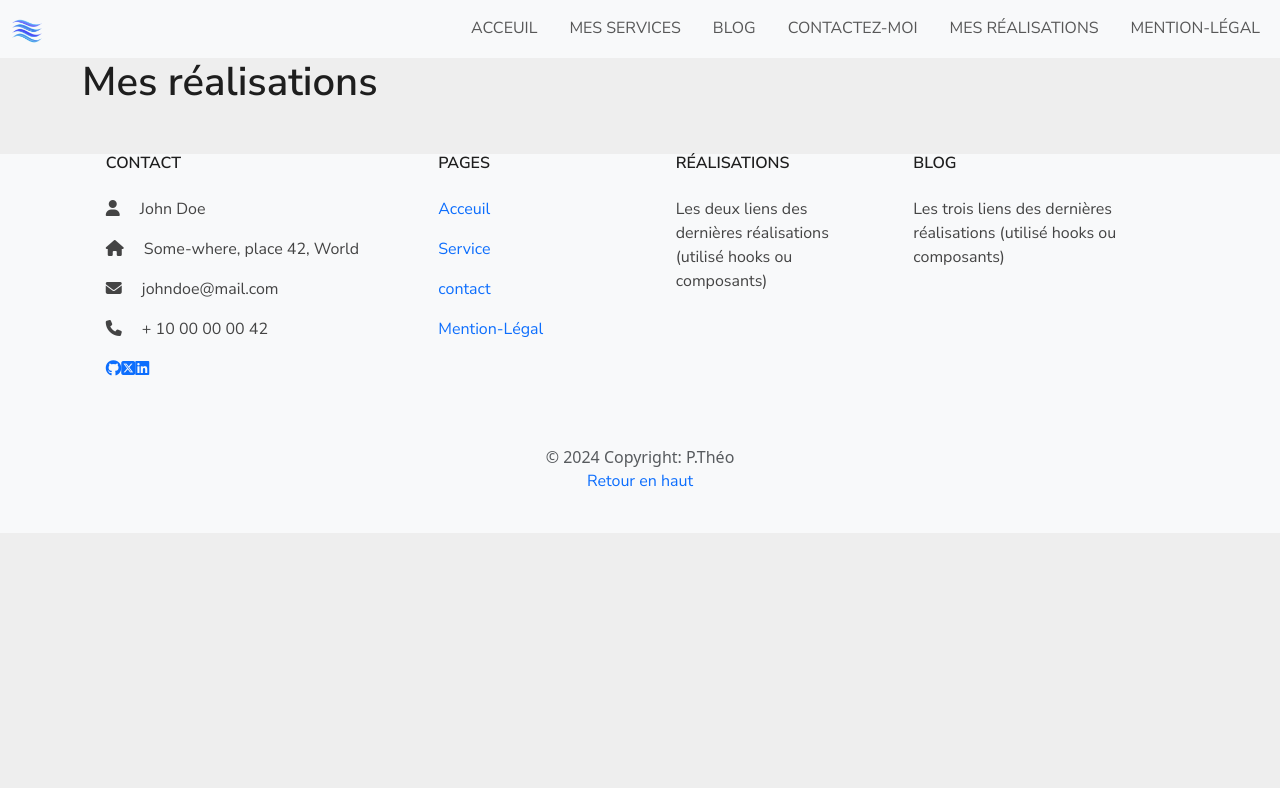
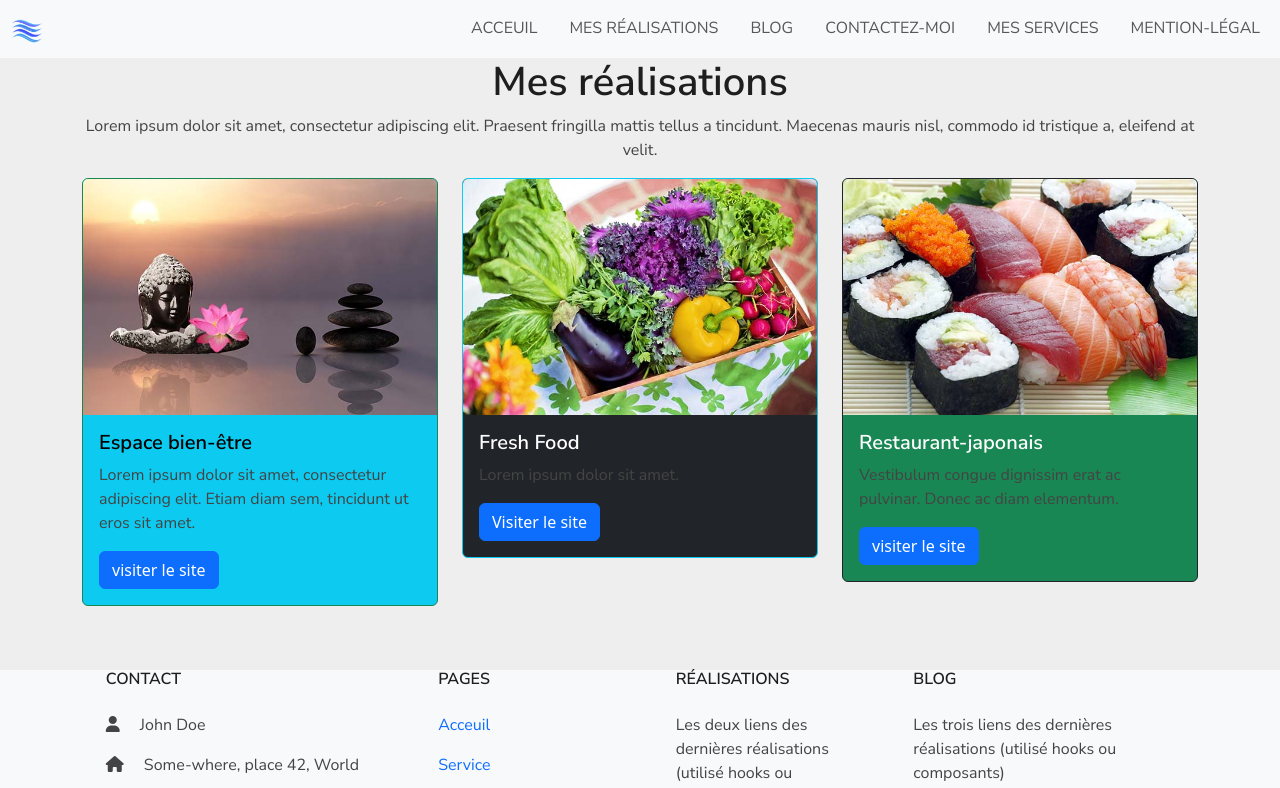
Before and after one commit to Drocinera/cv-react-js, a React (Create React App) app: page /realisation in a window 1280 px wide. Shown: the top 788 px of the page. Built offline with nearby package versions, Linux system fonts and the light colour scheme.

Commit message:
Finalisation de la section "Réalisations"

```diff
--- a/src/Style.css
+++ b/src/Style.css
@@ -100,6 +100,10 @@ a {
 	background-color: #EEE;
 }
 
+.introService {
+	background-color: #EEE;
+}
+
 .card {
 	background-color: #EEE;
 }
--- a/src/components/Nav.jsx
+++ b/src/components/Nav.jsx
@@ -18,7 +18,7 @@ const Nav = () => {
             <Link className="nav-link "to="/">Acceuil</Link>
           </li>
         <li className="nav-item">
-          <Link className="nav-link" to="/service">Mes Services</Link>
+          <Link className="nav-link" to="/realisation">Mes Réalisations</Link>
         </li>
         <li className="nav-item">
           <Link className="nav-link" to="/blog">Blog</Link>
@@ -27,10 +27,10 @@ const Nav = () => {
           <Link className="nav-link" to="/contact">contactez-moi</Link>
         </li>
         <li className="nav-item">
-          <Link className="nav-link" to="/mention-legal">Mes Réalisations</Link>
+          <Link className="nav-link" to="/service">Mes Services</Link>
         </li>
         <li className="nav-item">
-          <Link className="nav-link" to="/realisation">Mention-légal</Link>
+          <Link className="nav-link" to="/mention-legal">Mention-légal</Link>
         </li>
       </ul>
     </div>
--- a/src/components/Realisation.jsx
+++ b/src/components/Realisation.jsx
@@ -3,7 +3,41 @@ import React from "react";
 const Realisation = () => {
     return (
         <main className="container">
-          <h1>Mes réalisations </h1>
+          <h1 className="text-center">Mes réalisations </h1>
+            <p className="text-center">Lorem ipsum dolor sit amet, consectetur adipiscing elit.
+              Praesent fringilla mattis tellus a tincidunt. Maecenas mauris nisl, commodo id tristique a, eleifend at velit.</p>
+          <div class="row row-cols-1 row-cols-md-3 g-4">
+            <div class="col">
+              <div class="card border-success mb-3 text-bg-info mb-3">
+                <img src="/images/portfolio/espace-bien-etre.jpg" class="card-img-top" alt="site web de l'espace bien être"/>
+                  <div class="card-body">
+                    <h5 class="card-title">Espace bien-être</h5>
+                    <p class="card-text">Lorem ipsum dolor sit amet, consectetur adipiscing elit. Etiam diam sem, tincidunt ut eros sit amet.</p>
+                    <a href="#" class="btn btn-primary">visiter le site</a>
+                  </div>
+              </div>
+            </div>
+            <div class="col">
+              <div class="card border-info mb-3  text-bg-dark mb-3">
+                <img src="/images/portfolio/fresh-food.jpg" class="card-img-top" alt="Site web du restaurant 'fresh food'"/>
+                  <div class="card-body">
+                    <h5 class="card-title">Fresh Food</h5>
+                    <p class="card-text">Lorem ipsum dolor sit amet.</p>
+                    <a href="#" class="btn btn-primary">Visiter le site</a>
+                  </div>
+              </div>
+            </div>
+            <div class="col">
+              <div class="card border-dark mb-3 text-bg-success mb-3">
+                <img src="/images/portfolio/restaurant-japonais.jpg" class="card-img-top" alt="Site web du restaurant japonais"/>
+                  <div class="card-body">
+                    <h5 class="card-title">Restaurant-japonais</h5>
+                    <p class="card-text">Vestibulum congue dignissim erat ac pulvinar. Donec ac diam elementum.</p>
+                    <a href="#" class="btn btn-primary">visiter le site</a>
+                  </div>
+               </div>
+            </div>
+         </div>
         </main>
       );
     };
--- a/src/components/Service.jsx
+++ b/src/components/Service.jsx
@@ -5,7 +5,7 @@ const Service = () => {
         <main className="service-container">
           <div className="service row justify-content-evenly">
             <h1 className="text-center">Offres</h1>
-              <p className="text-center">Lorem ipsum dolor sit amet, consectetur adipiscing elit. Nulla non efficitur turpis, sed hendrerit ligula. Sed molestie orci a dapibus varius. Suspendisse mattis dictum nulla, ac placerat enim posuere vestibulum.
+              <p className="introService text-center">Lorem ipsum dolor sit amet, consectetur adipiscing elit. Nulla non efficitur turpis, sed hendrerit ligula. Sed molestie orci a dapibus varius. Suspendisse mattis dictum nulla, ac placerat enim posuere vestibulum.
                Quisque consequat non elit at tincidunt. Integer tincidunt enim a aliquam lobortis. Suspendisse sit amet blandit odio. Proin eu arcu ex.</p>
                <div className="card ms-3 p-2 col-1" style={{width: "18rem"}}>
                 <img src="/images/code-solid.svg" class="card-img-top" alt="Début ligne de code"/>
```
